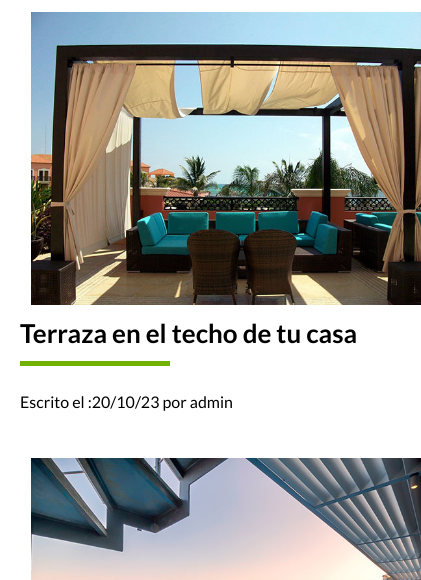
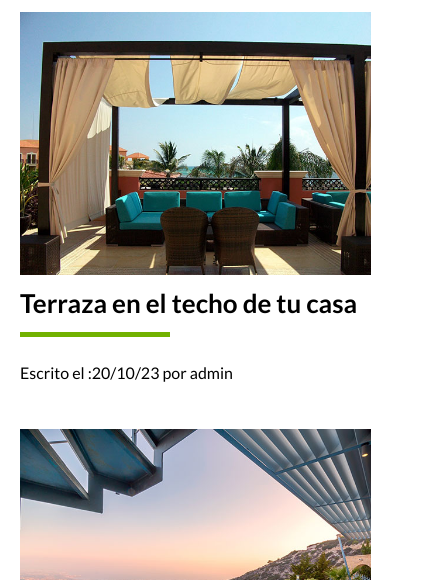
Before and after one commit to danielVillalb/bienes-Raices, a plain HTML site: page blog.html in a window 390 px wide. Shown: the part 264-844 px from the top of the page, 421 px wide, since content can reach past the window. Drawn offline with Linux system fonts and the light colour scheme.

Commit message:
responsive2

```diff
--- a/css/styles.css
+++ b/css/styles.css
@@ -392,8 +392,8 @@ h4{
         width: 100%;
     }
     article .imagen{
-        width: 100%;
-        margin-left: 8%;
+        width: 90%;
+        margin-left: 5%;
     }
     .testimonios2{
 
```
